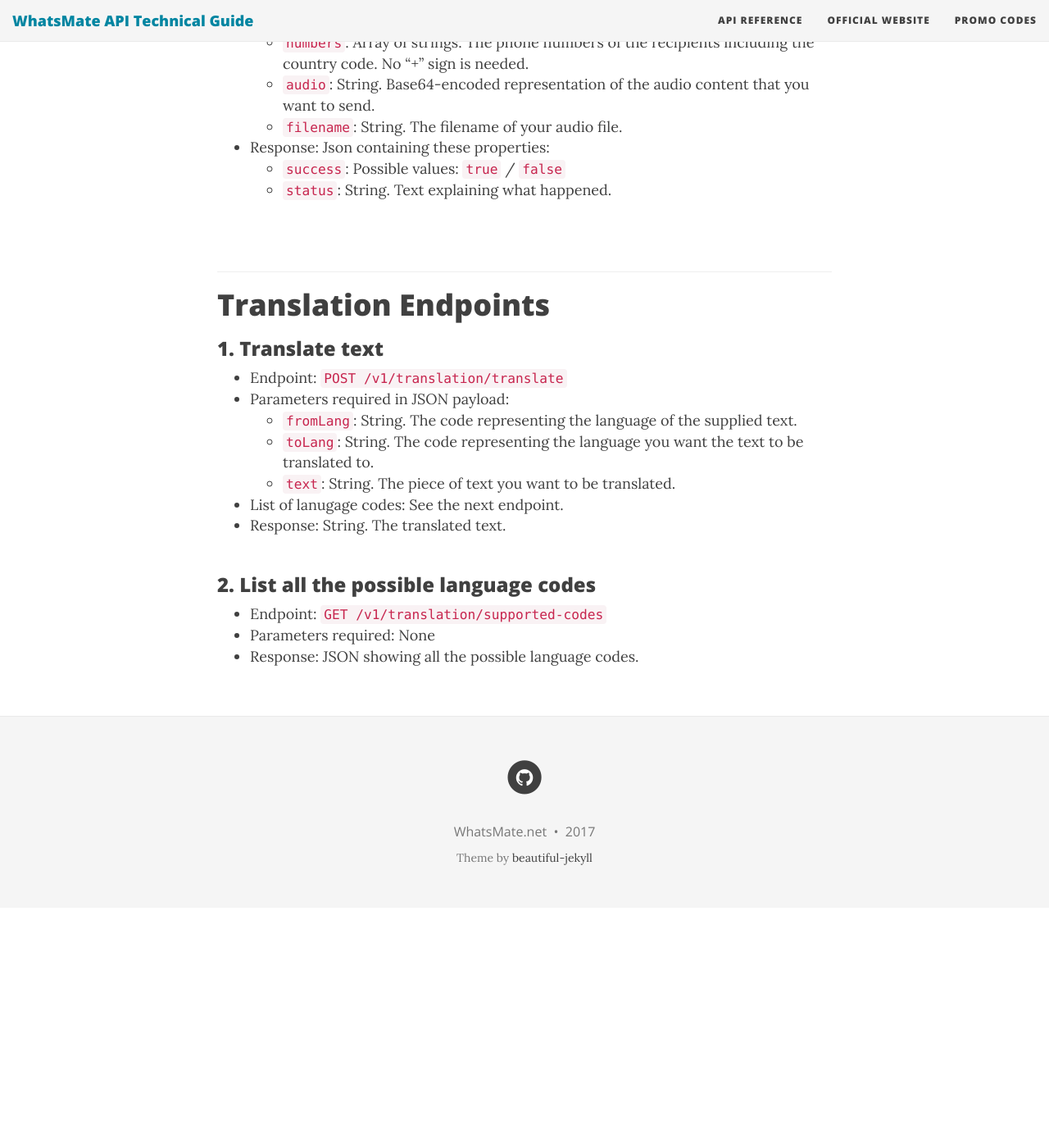
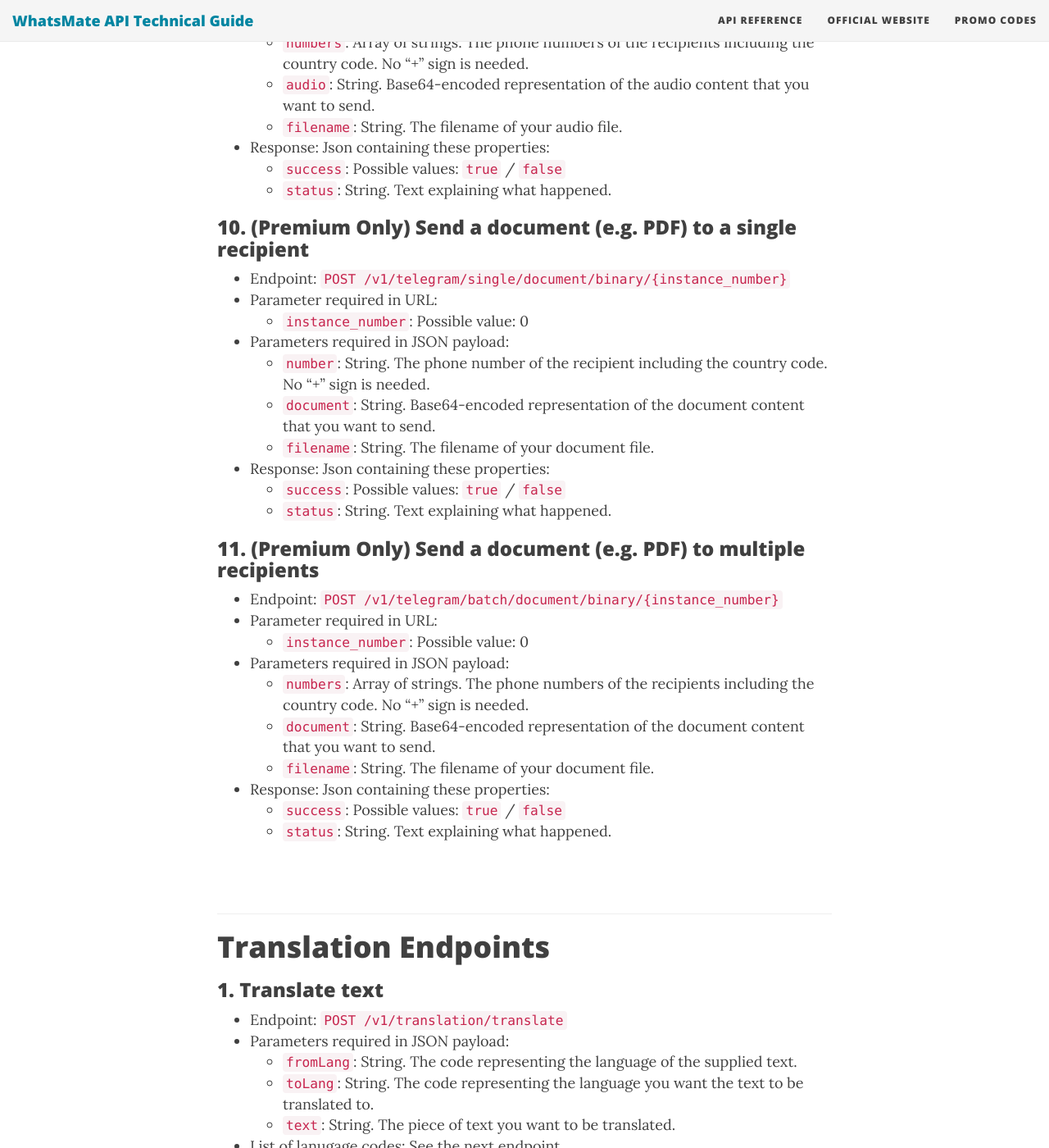
Before and after one commit to whatsmate/whatsmate.github.io, a Jekyll site: the page built from api-reference.md, in a window 1280 px wide and 1400 px high, scrolled down 5788 px. Shown: the whole window at 82% size. Built offline with Jekyll 4.4.1, drawn with Linux system fonts in a browser that asks for light colours; nearby versions of some CDN libraries; before the commit the page ends 6895 px from its top, so only the background shows below that.

Commit message:
Add endpoint documentation for sending document such as PDF

```diff
--- a/api-reference.md
+++ b/api-reference.md
@@ -205,6 +205,32 @@
   * `status`: String. Text explaining what happened.
 
 
+### 10. (Premium Only) Send a document (e.g. PDF) to a single recipient
+* Endpoint: `POST /v1/telegram/single/document/binary/{instance_number}`
+* Parameter required in URL:
+  * `instance_number`: Possible value: 0
+* Parameters required in JSON payload:
+  * `number`: String. The phone number of the recipient including the country code. No "+" sign is needed.
+  * `document`: String. Base64-encoded representation of the document content that you want to send.
+  * `filename`: String. The filename of your document file.
+* Response: Json containing these properties:
+  * `success`: Possible values: `true` / `false`
+  * `status`: String. Text explaining what happened.
+
+
+### 11. (Premium Only) Send a document (e.g. PDF) to multiple recipients
+* Endpoint: `POST /v1/telegram/batch/document/binary/{instance_number}`
+* Parameter required in URL:
+  * `instance_number`: Possible value: 0
+* Parameters required in JSON payload:
+  * `numbers`: Array of strings. The phone numbers of the recipients including the country code. No "+" sign is needed.
+  * `document`: String. Base64-encoded representation of the document content that you want to send.
+  * `filename`: String. The filename of your document file.
+* Response: Json containing these properties:
+  * `success`: Possible values: `true` / `false`
+  * `status`: String. Text explaining what happened.
+
+
 <br/>
 <hr/>
 # Translation Endpoints
```
